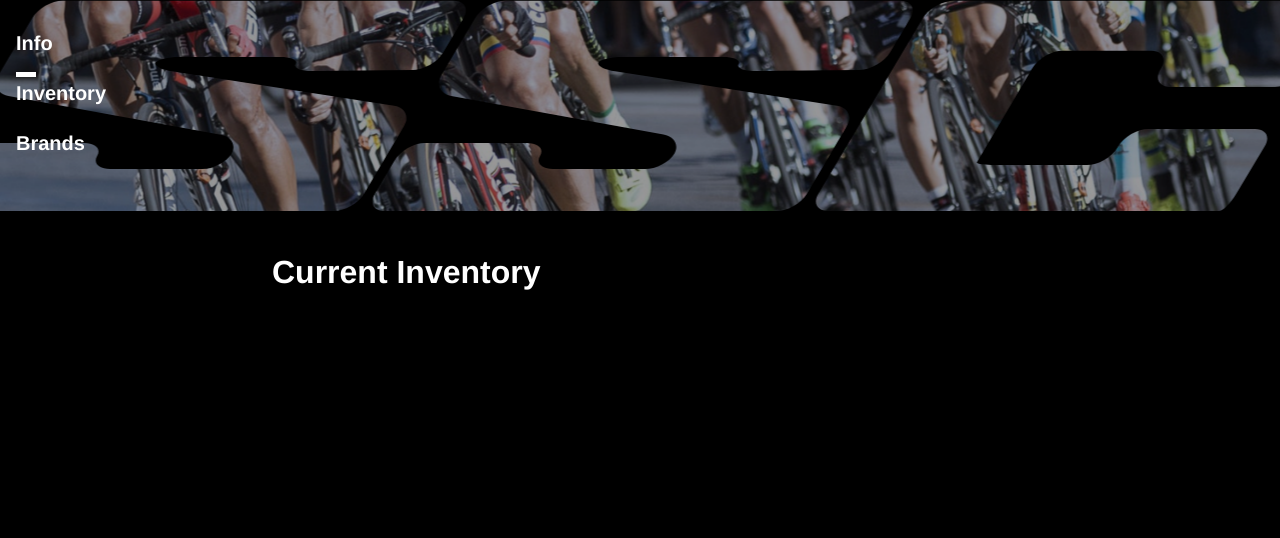
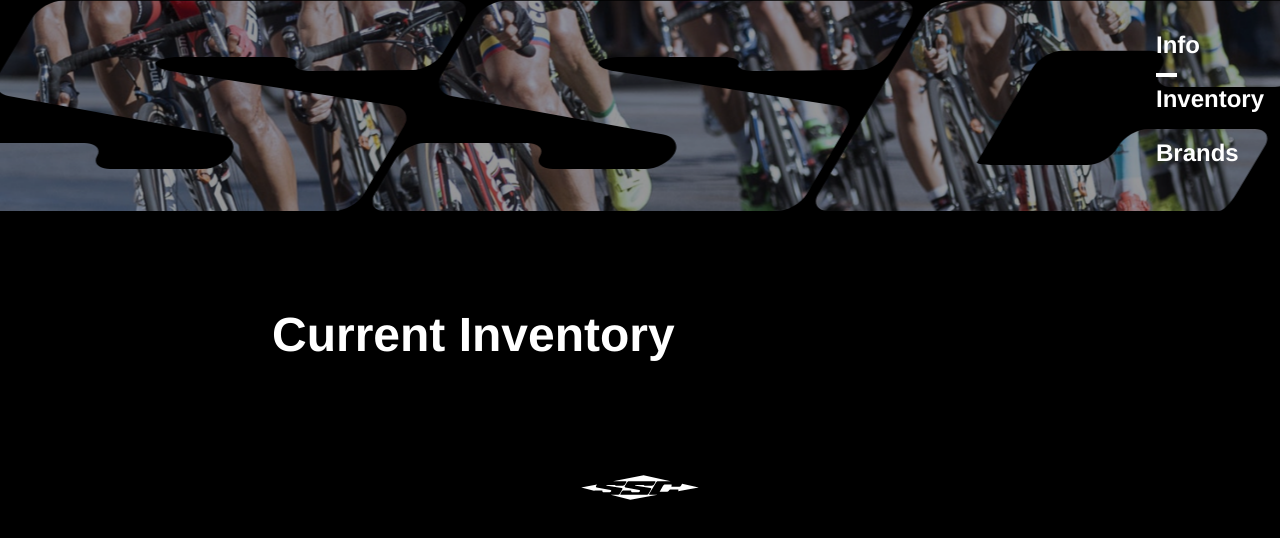
Before and after one commit to jamesacklin/ssc, a Nuxt app: page /inventory in a window 1280 px wide. Shown: the top 538 px of the page. Built offline with nearby package versions, Linux system fonts and the light colour scheme.

Commit message:
better overline and nav position

```diff
--- /dev/null
+++ b/assets/main.css
@@ -0,0 +1,8 @@
+.page-enter-active,
+.page-leave-active {
+  transition: opacity 0.5s;
+}
+.page-enter,
+.page-leave-to {
+  opacity: 0;
+}
--- a/components/Navigation.vue
+++ b/components/Navigation.vue
@@ -1,6 +1,6 @@
 <template lang="html">
   <nav>
-    <ul class="list f4 pl3">
+    <ul class="list f3 fr pr3">
       <li>
         <nuxt-link
           class="link"
@@ -28,7 +28,7 @@ export default {
 
 <style lang="css" scoped>
   .list {
-    line-height: 2.5em;
+    line-height: 2.25em;
   }
   .link {
     color: white;
@@ -42,7 +42,7 @@ export default {
     content: "";
     position: absolute;
     top: -0.5em;
-    width: 1em;
-    border-top: 5px solid white;
+    width: 0.888em;
+    border-top: 0.2em solid white;
   }
 </style>
--- a/layouts/default.vue
+++ b/layouts/default.vue
@@ -3,6 +3,12 @@
     <Logo/>
     <Navigation />
     <nuxt/>
+    <div class="tc pv5">
+      <img
+        src="~assets/white-diamond.svg"
+        alt="Steady State Cycles"
+        class="mw4">
+    </div>
   </div>
 </template>
 
--- a/nuxt.config.js
+++ b/nuxt.config.js
@@ -35,7 +35,8 @@ module.exports = {
   */
   css: [
     'tachyons/css/tachyons.min.css',
-    '@fortawesome/fontawesome-svg-core/styles.css'
+    '@fortawesome/fontawesome-svg-core/styles.css',
+    '~/assets/main.css'
   ],
 
   /*
--- a/pages/brands.vue
+++ b/pages/brands.vue
@@ -2,7 +2,7 @@
   <section
     :class="pageLayoutClasses"
     class="container">
-    <h1>Brands We Carry</h1>
+    <h1 class="f1">Brands We Carry</h1>
   </section>
 </template>
 
@@ -10,7 +10,7 @@
 export default {
   computed: {
     pageLayoutClasses() {
-      return 'mw7 ph3 pt4 pt5-m pt5-l center'
+      return 'mw7 ph3 pt4 pt6-m pt7-l center'
     }
   }
 }
--- a/pages/index.vue
+++ b/pages/index.vue
@@ -12,12 +12,6 @@
         <li class="mb3"><span class="fa-li"><font-awesome-icon icon="clock" /></span>Open Weekdays 10AM - 7PM<br>Saturday by Appointment<br>Closed Sunday</li>
       </ul>
     </div>
-    <div class="tc pv5">
-      <img
-        src="~assets/white-diamond.svg"
-        alt="Steady State Cycles"
-        class="mw4">
-    </div>
   </section>
 </template>
 
@@ -29,7 +23,7 @@ export default {
   },
   computed: {
     pageLayoutClasses() {
-      return 'mw7 ph3 pt4 pt5-m pt5-l center'
+      return 'mw7 ph3 pt4 pt6-m pt7-l center'
     }
   }
 }
--- a/pages/inventory.vue
+++ b/pages/inventory.vue
@@ -2,7 +2,7 @@
   <section
     :class="pageLayoutClasses"
     class="container">
-    <h1>Current Inventory</h1>
+    <h1 class="f1">Current Inventory</h1>
   </section>
 </template>
 
@@ -10,7 +10,7 @@
 export default {
   computed: {
     pageLayoutClasses() {
-      return 'mw7 ph3 pt4 pt5-m pt5-l center'
+      return 'mw7 ph3 pt4 pt6-m pt7-l center'
     }
   }
 }
```
